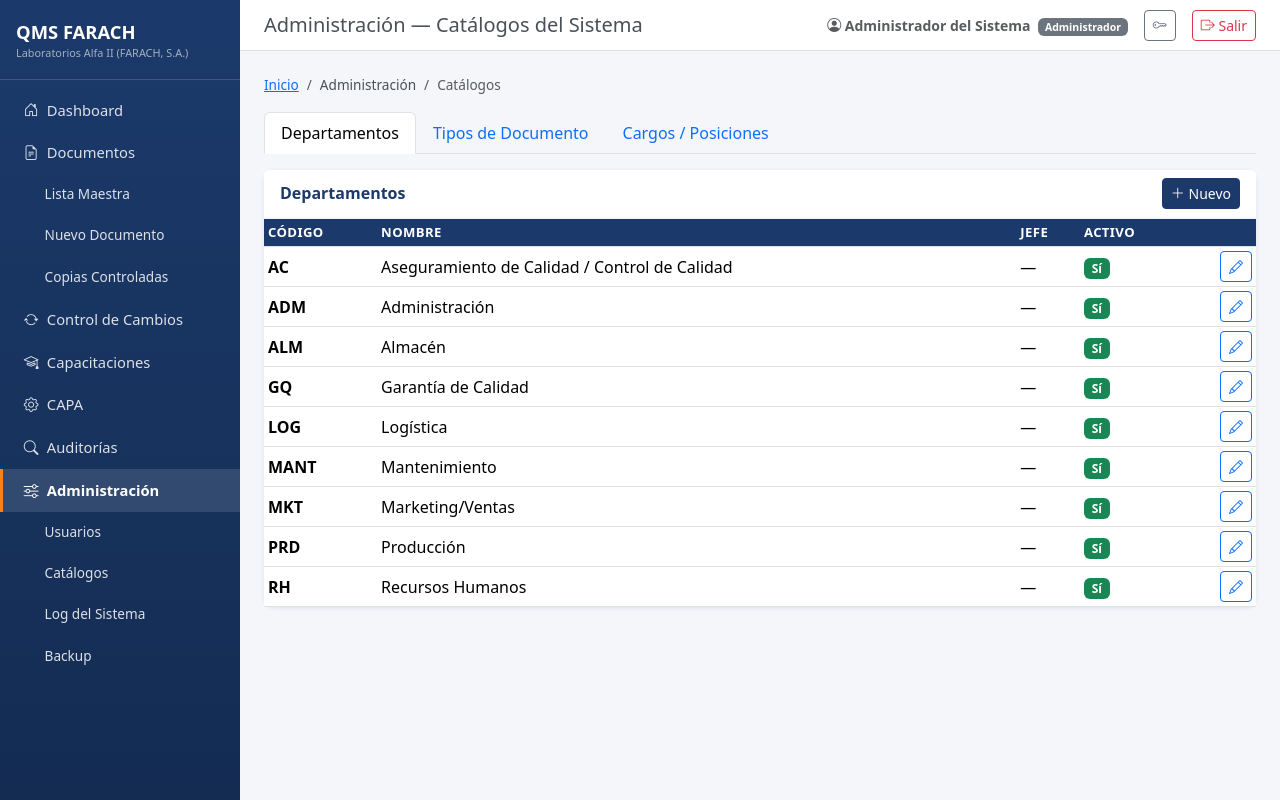
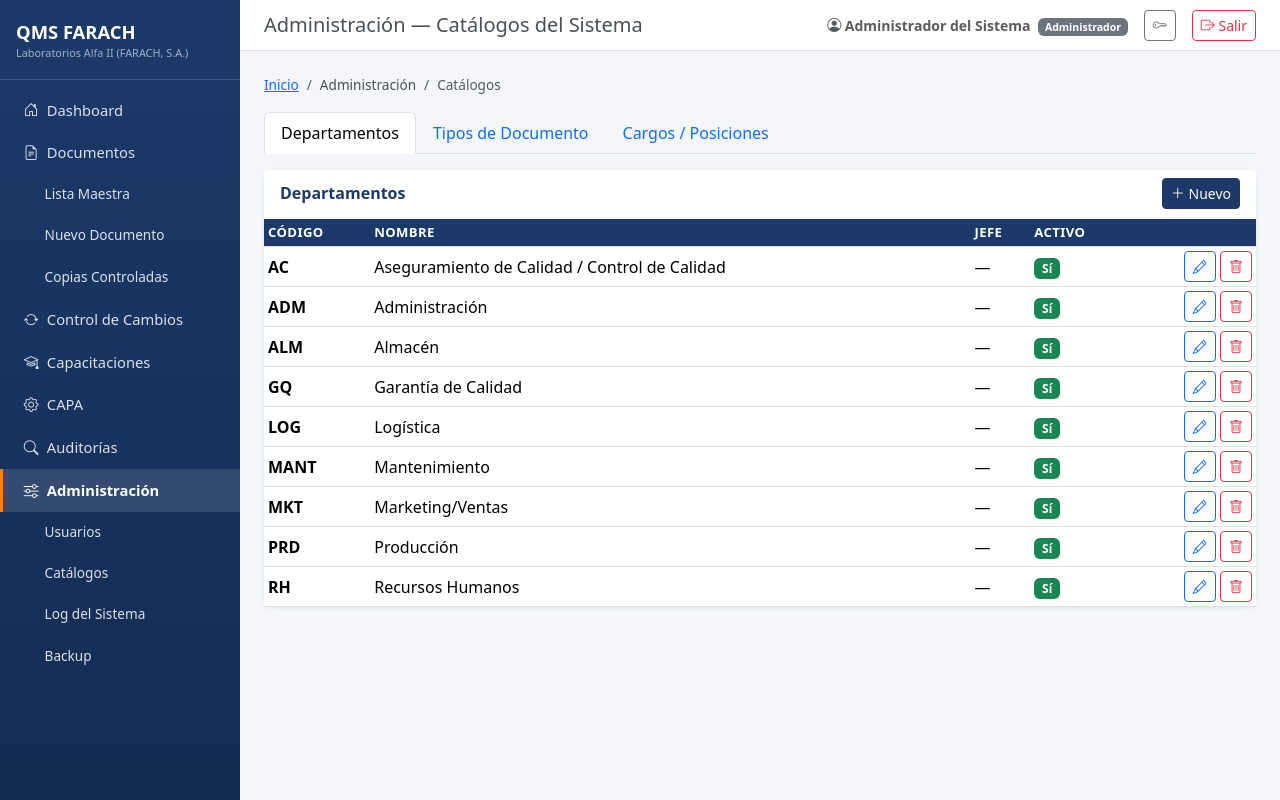
Before and after one commit to YesterValdezRodriguez/Sistema-de-Documentaci-n---Empresa-en-la-que-trabajo, a Flask app: page /administracion/catalogos in a window 1280 px wide. Run offline with Flask 3, Linux system fonts and the light colour scheme; a user stored in the database is signed in.

Commit message:
Agregar eliminación en catálogos, corregir dependencias para Python 3.13 y flexibilizar código FAFII
- Botón Eliminar (con confirmación) para departamentos, tipos de documento
  y cargos en Administración > Catálogos; bloquea la eliminación si el
  registro está en uso por documentos, usuarios, CAPAs o planes
- Actualizar requirements.txt (SQLAlchemy 2.0.41, Flask 3.1.1, etc.) para
  resolver el error '__firstlineno__' al ejecutar con Python 3.13+
- Aceptar códigos de documento multi-segmento como FAF-DO-CA-003

https://claude.ai/code/session_01KKp1TKJNgivJv8wqHXHE4L

```diff
--- a/app/routes/administracion.py
+++ b/app/routes/administracion.py
@@ -186,6 +186,61 @@ def guardar_cargo():
     return redirect(url_for('administracion.catalogos'))
 
 
+@administracion_bp.route('/catalogos/departamentos/<int:id>/eliminar', methods=['POST'])
+@login_required
+@rol_requerido('admin')
+def eliminar_departamento(id):
+    from app.models.documento import Documento
+    from app.models.capa import CAPA
+    from app.models.capacitacion import PlanCapacitacion
+    depto = db.get_or_404(Departamento, id)
+    en_uso = (Usuario.query.filter_by(departamento_id=id).count()
+              + Documento.query.filter_by(departamento_id=id).count()
+              + CAPA.query.filter_by(departamento_id=id).count()
+              + PlanCapacitacion.query.filter_by(departamento_id=id).count()
+              + CargoPosicion.query.filter_by(departamento_id=id).count())
+    if en_uso:
+        flash(f'No se puede eliminar "{depto.codigo}": tiene {en_uso} registro(s) '
+              'asociado(s) (documentos, usuarios, CAPAs, etc.). '
+              'Puede desactivarlo en su lugar.', 'warning')
+    else:
+        db.session.delete(depto)
+        db.session.commit()
+        registrar_log('ELIMINACION', 'Administración', f'Departamento {depto.codigo} eliminado')
+        flash(f'Departamento {depto.codigo} eliminado.', 'success')
+    return redirect(url_for('administracion.catalogos'))
+
+
+@administracion_bp.route('/catalogos/tipos/<int:id>/eliminar', methods=['POST'])
+@login_required
+@rol_requerido('admin')
+def eliminar_tipo(id):
+    from app.models.documento import Documento
+    tipo = db.get_or_404(TipoDocumento, id)
+    en_uso = Documento.query.filter_by(tipo_doc_id=id).count()
+    if en_uso:
+        flash(f'No se puede eliminar "{tipo.prefijo}": hay {en_uso} documento(s) '
+              'de este tipo. Puede desactivarlo en su lugar.', 'warning')
+    else:
+        db.session.delete(tipo)
+        db.session.commit()
+        registrar_log('ELIMINACION', 'Administración', f'Tipo de documento {tipo.prefijo} eliminado')
+        flash(f'Tipo de documento {tipo.prefijo} eliminado.', 'success')
+    return redirect(url_for('administracion.catalogos'))
+
+
+@administracion_bp.route('/catalogos/cargos/<int:id>/eliminar', methods=['POST'])
+@login_required
+@rol_requerido('admin')
+def eliminar_cargo(id):
+    cargo = db.get_or_404(CargoPosicion, id)
+    db.session.delete(cargo)
+    db.session.commit()
+    registrar_log('ELIMINACION', 'Administración', f'Cargo {cargo.nombre} eliminado')
+    flash(f'Cargo "{cargo.nombre}" eliminado.', 'success')
+    return redirect(url_for('administracion.catalogos'))
+
+
 # -------------------------------------------------------------- Log sistema
 
 @administracion_bp.route('/log')
--- a/app/templates/administracion/catalogos.html
+++ b/app/templates/administracion/catalogos.html
@@ -33,10 +33,15 @@
               <td>{{ d.nombre }}</td>
               <td>{{ d.jefe or '—' }}</td>
               <td>{% if d.activo %}<span class="badge text-bg-success">Sí</span>{% else %}<span class="badge text-bg-secondary">No</span>{% endif %}</td>
-              <td class="text-end">
-                <button class="btn btn-sm btn-outline-primary" data-bs-toggle="modal" data-bs-target="#modalDepto"
+              <td class="text-end text-nowrap">
+                <button class="btn btn-sm btn-outline-primary" title="Modificar" data-bs-toggle="modal" data-bs-target="#modalDepto"
                         onclick="prepararDepto({{ d.id }}, '{{ d.codigo }}', '{{ d.nombre | e }}', '{{ d.jefe | e if d.jefe else '' }}', {{ 'true' if d.activo else 'false' }})">
                   <i class="bi bi-pencil"></i></button>
+                <form method="post" action="{{ url_for('administracion.eliminar_departamento', id=d.id) }}"
+                      class="d-inline" data-confirmar="¿Eliminar el departamento {{ d.codigo }}? Esta acción no puede revertirse.">
+                  {{ csrf() }}
+                  <button class="btn btn-sm btn-outline-danger" title="Eliminar"><i class="bi bi-trash"></i></button>
+                </form>
               </td>
             </tr>
             {% endfor %}
@@ -64,10 +69,15 @@
               <td>{{ t.nombre }}</td>
               <td class="small">{{ t.descripcion or '—' }}</td>
               <td>{% if t.activo %}<span class="badge text-bg-success">Sí</span>{% else %}<span class="badge text-bg-secondary">No</span>{% endif %}</td>
-              <td class="text-end">
-                <button class="btn btn-sm btn-outline-primary" data-bs-toggle="modal" data-bs-target="#modalTipo"
+              <td class="text-end text-nowrap">
+                <button class="btn btn-sm btn-outline-primary" title="Modificar" data-bs-toggle="modal" data-bs-target="#modalTipo"
                         onclick="prepararTipo({{ t.id }}, '{{ t.prefijo }}', '{{ t.nombre | e }}', '{{ t.descripcion | e if t.descripcion else '' }}', {{ 'true' if t.activo else 'false' }})">
                   <i class="bi bi-pencil"></i></button>
+                <form method="post" action="{{ url_for('administracion.eliminar_tipo', id=t.id) }}"
+                      class="d-inline" data-confirmar="¿Eliminar el tipo de documento {{ t.prefijo }}? Esta acción no puede revertirse.">
+                  {{ csrf() }}
+                  <button class="btn btn-sm btn-outline-danger" title="Eliminar"><i class="bi bi-trash"></i></button>
+                </form>
               </td>
             </tr>
             {% endfor %}
@@ -95,10 +105,15 @@
               <td>{{ c.departamento.codigo if c.departamento else '—' }}</td>
               <td class="small">{{ c.descripcion or '—' }}</td>
               <td>{% if c.activo %}<span class="badge text-bg-success">Sí</span>{% else %}<span class="badge text-bg-secondary">No</span>{% endif %}</td>
-              <td class="text-end">
-                <button class="btn btn-sm btn-outline-primary" data-bs-toggle="modal" data-bs-target="#modalCargo"
+              <td class="text-end text-nowrap">
+                <button class="btn btn-sm btn-outline-primary" title="Modificar" data-bs-toggle="modal" data-bs-target="#modalCargo"
                         onclick="prepararCargo({{ c.id }}, '{{ c.nombre | e }}', '{{ c.departamento_id or '' }}', '{{ c.descripcion | e if c.descripcion else '' }}', {{ 'true' if c.activo else 'false' }})">
                   <i class="bi bi-pencil"></i></button>
+                <form method="post" action="{{ url_for('administracion.eliminar_cargo', id=c.id) }}"
+                      class="d-inline" data-confirmar="¿Eliminar el cargo {{ c.nombre | e }}? Esta acción no puede revertirse.">
+                  {{ csrf() }}
+                  <button class="btn btn-sm btn-outline-danger" title="Eliminar"><i class="bi bi-trash"></i></button>
+                </form>
               </td>
             </tr>
             {% endfor %}
--- a/app/templates/documentos/form.html
+++ b/app/templates/documentos/form.html
@@ -17,10 +17,10 @@
       {{ csrf() }}
       <div class="col-md-3">
         <label class="form-label">Código FAFII *</label>
-        <input type="text" name="codigo" class="form-control" required
-               pattern="[A-Za-z]{2,4}-\d{3,4}" placeholder="POE-005"
+        <input type="text" name="codigo" class="form-control" required maxlength="20"
+               pattern="[A-Za-z0-9]+(-[A-Za-z0-9]+)+" placeholder="POE-005"
                value="{{ documento.codigo if documento else '' }}">
-        <div class="form-text">Formato TIPO-NNN, ej. POE-005</div>
+        <div class="form-text">Ej. POE-005 o FAF-DO-CA-003</div>
       </div>
       <div class="col-md-9">
         <label class="form-label">Título *</label>
```
Also changed, not shown: requirements.txt (+8 -8 lines).
